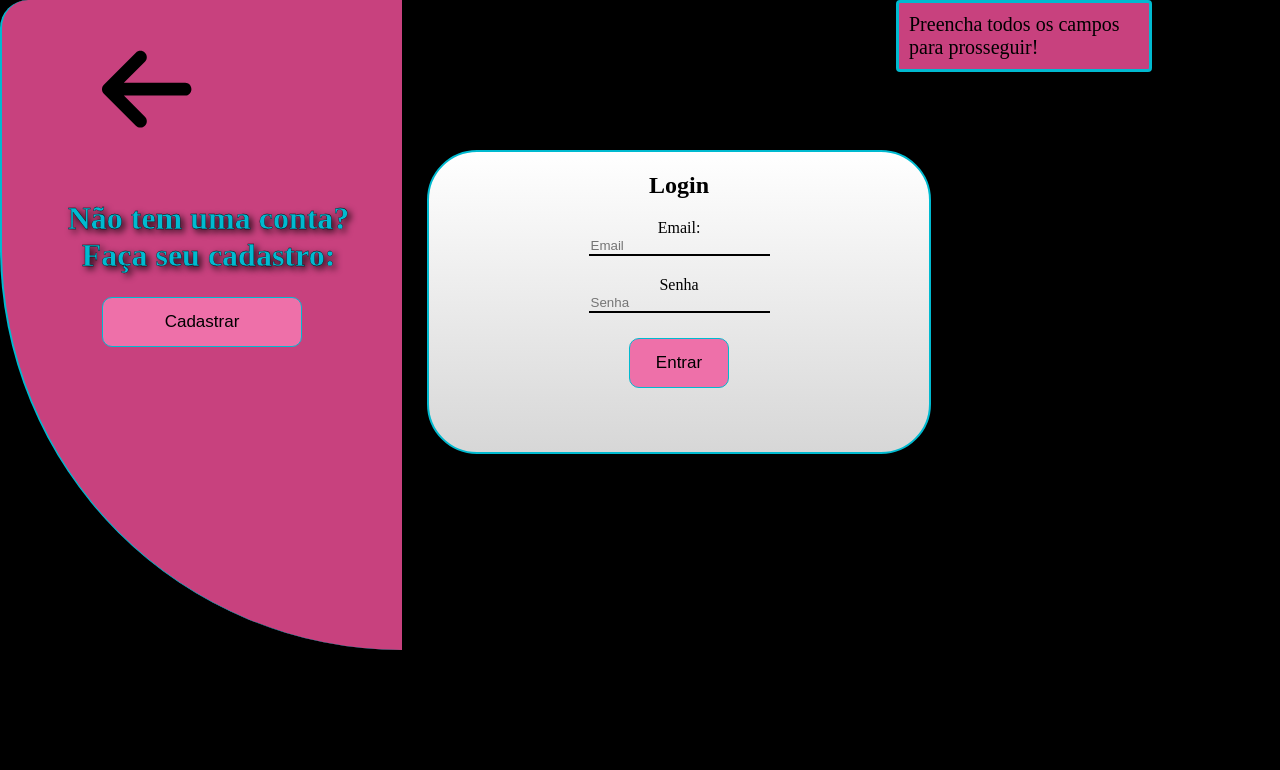
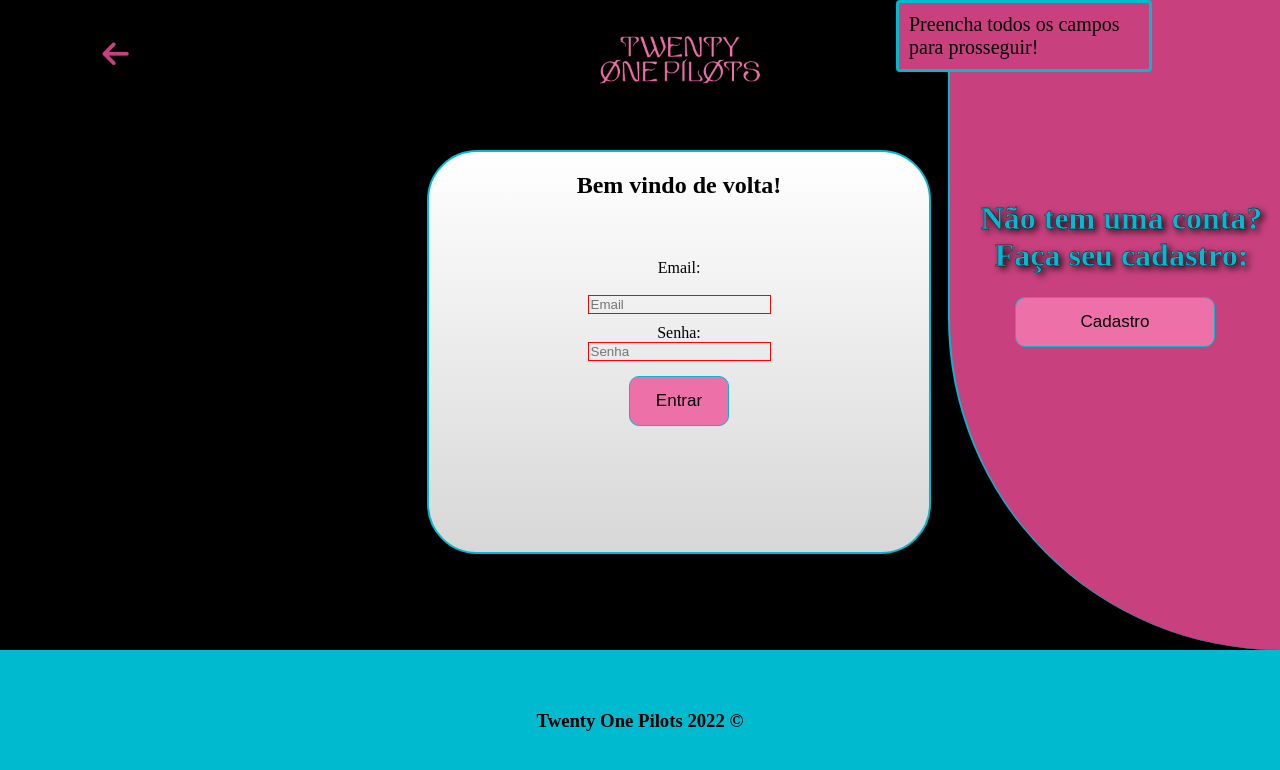
Before and after one commit to JoaoLeka/Projeto-individual, a website: page public/login.html in a window 1280 px wide. Both pictures are taken after a click on the button "Entrar". Drawn offline with Linux system fonts and the light colour scheme; files that its build step writes are made by us from their sources.

Commit message:
fazendo tela de login e validações

```diff
--- a/public/css/cadastro_login.css
+++ b/public/css/cadastro_login.css
@@ -36,7 +36,7 @@ align-items: center;
 margin-top: -500px;
 }
 .card .container input{
-margin-bottom: 20px;
+margin-bottom: 10px;
 outline: 0;
 border: 0px;
 border-bottom: 2px solid black;
@@ -58,6 +58,11 @@ align-items: center;
 text-align: center;
 padding-top: 200px;
 
+}
+
+.incorreto{
+  color: red;
+  margin-top: 0;
 }
 
 button{
@@ -87,6 +92,7 @@ margin-top: 0;
 color: #00bad0;
 -webkit-text-stroke: 0.3px black;
 text-shadow: 3px 3px 7px black;
+
 }
 
 
@@ -103,6 +109,7 @@ button a{
   .loading-div img {
     height: 50px;
     width: 50px;
+    margin-left: 0;
   }
 
   .alerta_erro{
--- a/public/login.html
+++ b/public/login.html
@@ -5,20 +5,20 @@
     <meta charset="UTF-8">
     <meta http-equiv="X-UA-Compatible" content="IE=edge">
     <meta name="viewport" content="width=device-width, initial-scale=1.0">
-    <title>Document</title>
-    <link rel="stylesheet" href="cadastro_login.css">
+    <title>Login</title>
+    <link rel="stylesheet" href="css/cadastro_login.css">
     <link href="fontawesome/css/all.css" rel="stylesheet">
     <script src="./js/funcoes.js"></script>
+    <link rel="icon" href="img/21-Pilots-logo.png">
 </head>
 
 <body>
-    <div class="voltar"> <a href="skate_index.html">
-            <svg xmlns="http://www.w3.org/2000/svg" viewBox="0 0 448 512">
-                <!--! Font Awesome Pro 6.1.1 by @fontawesome - https://fontawesome.com License - https://fontawesome.com/license (Commercial License) Copyright 2022 Fonticons, Inc. -->
-                <path
-                    d="M447.1 256C447.1 273.7 433.7 288 416 288H109.3l105.4 105.4c12.5 12.5 12.5 32.75 0 45.25C208.4 444.9 200.2 448 192 448s-16.38-3.125-22.62-9.375l-160-160c-12.5-12.5-12.5-32.75 0-45.25l160-160c12.5-12.5 32.75-12.5 45.25 0s12.5 32.75 0 45.25L109.3 224H416C433.7 224 447.1 238.3 447.1 256z" />
-            </svg> </a>
-    </div>
+    <a href="index.html">
+        <div class="voltar">
+          <i class="fa fa-solid fa-arrow-left"></i>
+        </div>
+    </a>
+
 
     <div class="alerta_erro">
         <div class="card_erro" id="cardErro">
@@ -26,23 +26,28 @@
         </div>
     </div>
     <div class="card">
-        <div class="alt" style="width: 400px;">
-            <h1>Não tem uma conta? <br> Faça seu cadastro:</h1> <br>
-            <a href="cadastro.html"> <button style="width: 200px;">Cadastrar</button> </a>
+        <div class="header">
+        <img src="img/logo.png" >
+        <div class="alt">
+            <h1>Não tem uma conta?</h1> <h1> Faça seu cadastro: </h1><br>
+            <a href="cadastro.html"> <button style="width: 200px;">Cadastro </button></a>
         </div>
-        <div class="container" style="height: 300px;">
-            <h2>Login</h2>
+    </div>
+        <div class="container">
+            <h2>Bem vindo de volta!</h2>
 
-            Email: <br>
+            <p style="margin-top: 40px ; margin-bottom: 0;">Email:</p> <br>
             <input id="email" placeholder="Email">
+<span id="incorreto" class="incorreto"> </span>
 
-            Senha <br>
-            <input id="senha" placeholder="Senha">
+            Senha: <br>
+            <input id="senha" type="password" placeholder="Senha">
+
 
 
         <button style="width:100px;" onclick="entrar()">Entrar</button>
            <div id="div_aguardar" class="loading-div">
-            <img src="./assets/ajax-loader.gif" id="loading-gif">
+            <img src="./assets/loading_tools.gif" id="loading-gif">
         </div>
 
         <div id="div_erros_login">
@@ -51,7 +56,13 @@
         </div>
     </div>
 
+    <div class="footer">
+        <div class="container">
 
+            <h3>Twenty One Pilots 2022 &copy;</h3>
+
+        </div>
+    </div>
 </body>
 
 </html>
@@ -70,6 +81,8 @@
         if (emailVar == "" || senhaVar == "") {
             cardErro.style.display = "block"
             mensagem_erro.innerHTML = "Preencha todos os campos para prosseguir!";
+            email.style.border ="1px solid red";
+            senha.style.border ="1px solid red";
             finalizarAguardar();
             return false;
         }
@@ -80,6 +93,8 @@
         if (emailVar.indexOf("@") == -1 || emailVar.indexOf(".com") == -1) {
             cardErro.style.display = "block"
             mensagem_erro.innerHTML = "Ops, e-mail inválido! Verifique e tente novamente.";
+            email.style.border ="1px solid red";
+            incorreto.innerHTML=`Email Invalido`
             finalizarAguardar();
             return false;
         }
@@ -114,7 +129,7 @@
                     sessionStorage.ID_USUARIO = json.id;
 
                     setTimeout(function () {
-                        window.location = "./dashboard/avaliacao_c2_q3.html";
+                        window.location = "./dashboard/cards.html"
                     }, 1000); // apenas para exibir o loading
 
                 });
```
Also changed, not shown: public/cadastro.html (+15 -9 lines), public/index.html (+3 -2 lines), public/assets/loading_tools.gif (added).
